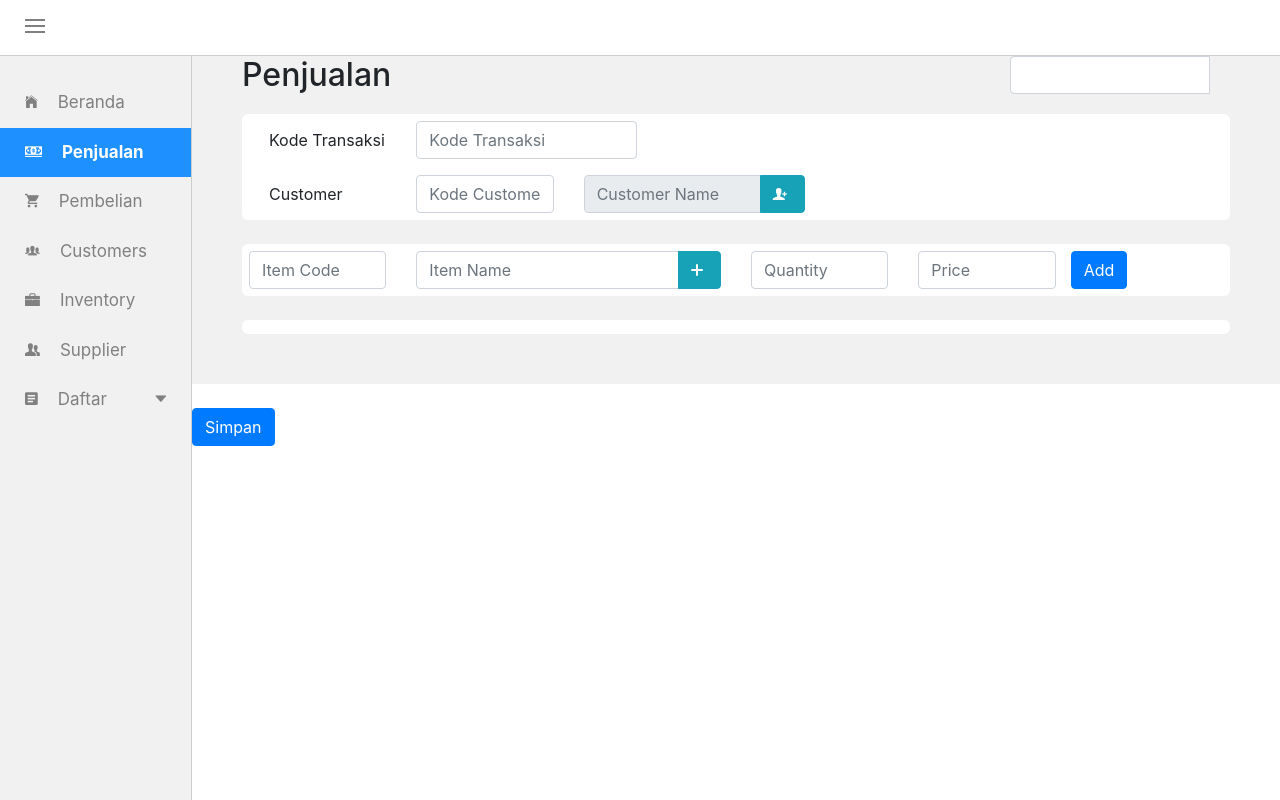
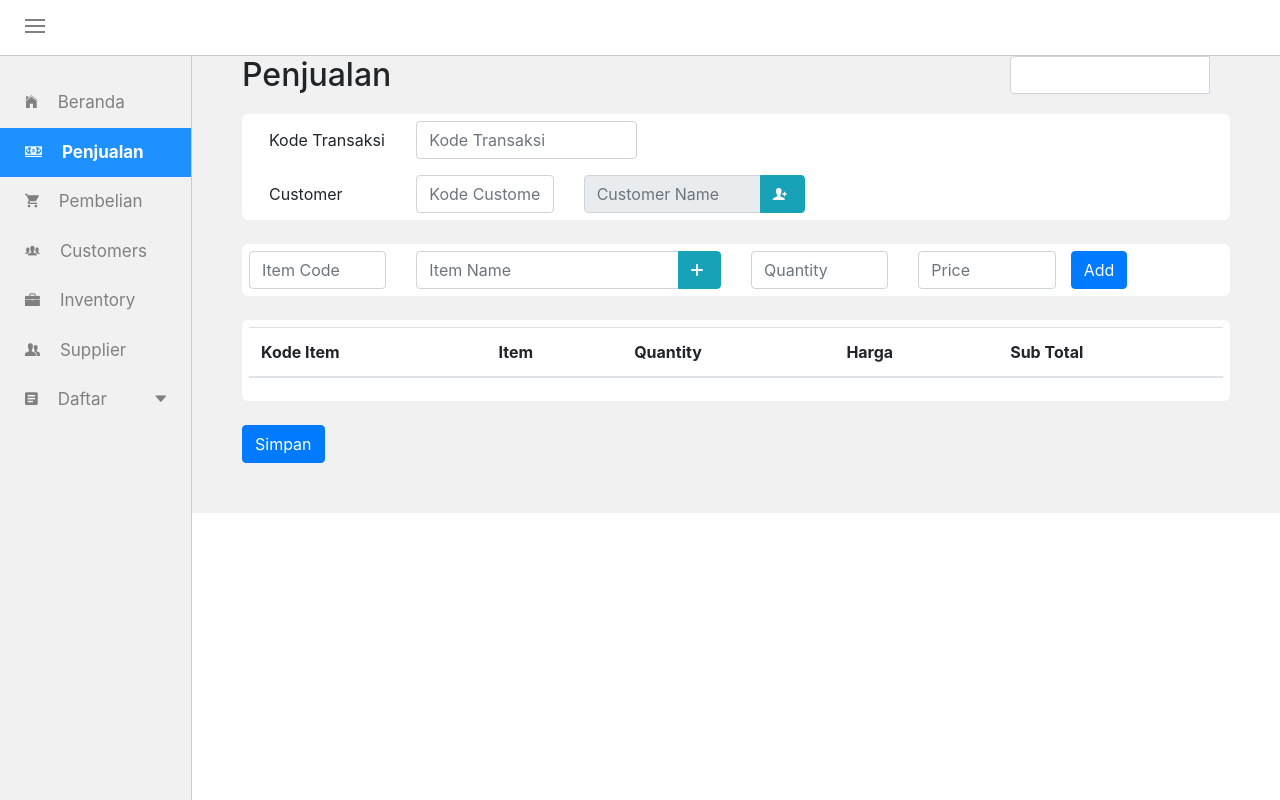
Before and after one commit to Xiaowilz/Skycom, a PHP site: page /penjualan.php in a window 1280 px wide. Run offline with PHP 8.4, Linux system fonts and the light colour scheme; data comes from the database, SQL or seed files in the repository; lists and menus that the app fills with data are empty.

Commit message:
ubah penjualan sikit

```diff
--- a/penjualan.php
+++ b/penjualan.php
@@ -161,7 +161,7 @@
 				  					data: $("#penjualanTemp").serialize(),
 				  					success : function(data)
 				  					{
-				  						$(".all-bottom").load("penjualan_temp_load.php");
+				  						$("#tabelTemp").load("penjualan_temp_load.php");
 				  					}
 				  				});
 				  				return false;
@@ -192,7 +192,8 @@
 				<br/>
 
 				<div class="all-bottom">
-					<!-- <div class="table-responsive">
+					<div id="tabelTemp">
+						<div class="table-responsive">
 							<table class="table table-hover">
 							 	<thead>
 								    <tr>
@@ -204,7 +205,7 @@
 								    </tr>
 							  	</thead>
 
-							<tbody>
+								<!-- <tbody>
 								    <?php
 								    // 	require("conn.php");
 								    // 	$sql5 = "SELECT kd_barang,nm_barang,qty,harga,jumlah FROM tb_temp_penjualan";
@@ -222,9 +223,10 @@
 								    // 		";
 								    // 	}
 								    ?>
-						 	</tbody>
-						 --></table>
+							 	</tbody> -->
+							</table>
 
+						</div>
 					</div>
 				</div>	<br>
 				<form method="POST">
```
Lines whose indentation alone changed are shown as unchanged.
